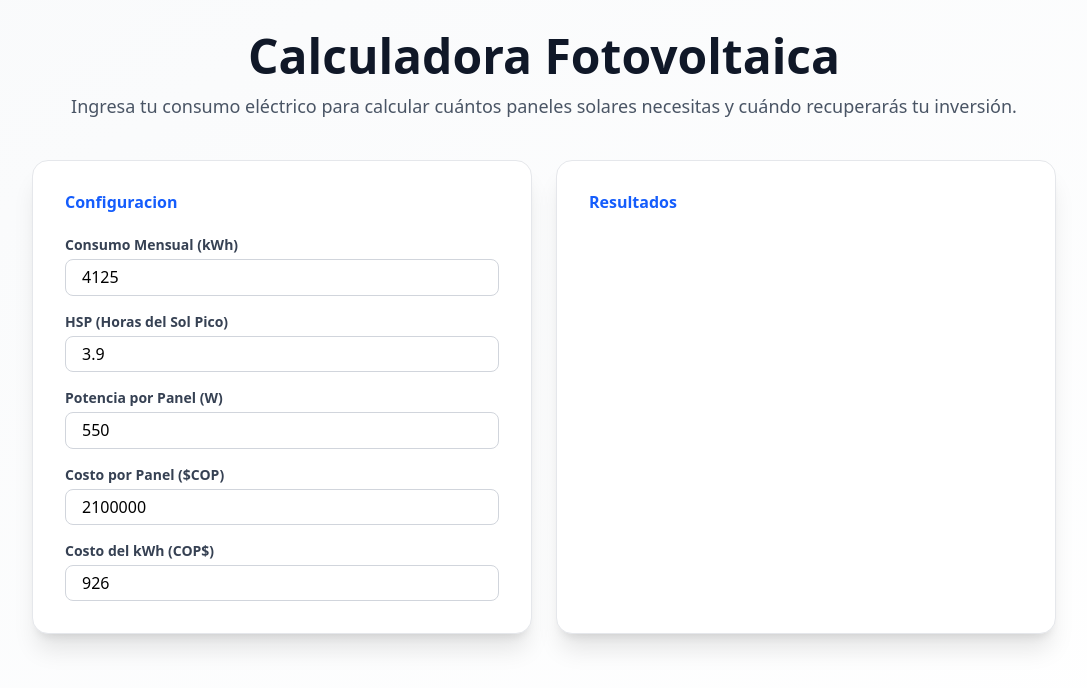
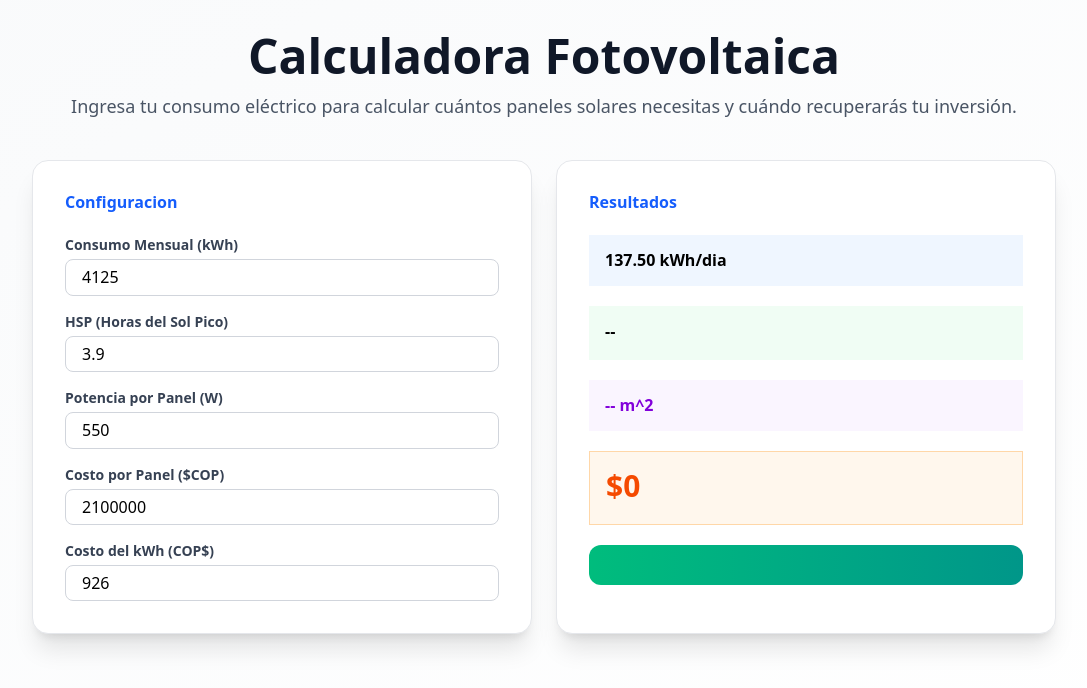
Before and after one commit to CamiloParraS/Calculadora_FotoVoltaica-STACTIC, a plain HTML site: page index.html in a window 1280 px wide. Shown: the whole page, without its empty margins (96-1183 px from the left). Drawn offline with nearby package versions, Linux system fonts and the light colour scheme.

Commit message:
now can calculate one thing and display it ⚆_⚆

```diff
--- a/app.js
+++ b/app.js
@@ -0,0 +1,36 @@
+const inputs = {
+  consumoMensual: document.getElementById("consumoMensual"),
+  hsp: document.getElementById("hsp"),
+  wattPanel: document.getElementById("wattPanel"),
+  costoPorPanel: document.getElementById("costoPorPanel"),
+  costoKwh: document.getElementById("costoKwh"),
+};
+
+const outputs = {
+  consumoDiario: document.getElementById("consumoDiario"),
+  paneles: document.getElementById("paneles"),
+  potenciaTotal: document.getElementById("potenciaTotal"),
+  areaTotal: document.getElementById("areaTotal"),
+  costoTotal: document.getElementById("costoTotal"),
+  costoDetalle: document.getElementById("costoDetalle"),
+};
+
+function calcular() {
+  const d = {
+    consumoMensual: parseFloat(inputs.consumoMensual.value) || 0,
+    hsp: parseFloat(inputs.hsp.value) || 0,
+    wattPanel: parseFloat(inputs.wattPanel.value) || 0,
+    costoPorPanel: parseFloat(inputs.costoPorPanel.value) || 0,
+    costoKwh: parseFloat(inputs.costoKwh.value) || 0,
+  };
+
+  const consumoDiario = d.consumoMensual / 30;
+  const potenciaRequerida = consumoDiario / d.hsp;
+
+  outputs.consumoDiario.textContent = consumoDiario.toFixed(2) + " kWh/dia";
+
+}
+
+Object.values(inputs).forEach((i) => i.addEventListener("input", calcular));
+
+calcular();
--- a/index.html
+++ b/index.html
@@ -114,6 +114,58 @@
                     <h2 class="text-2x1 font-bold text-blue-600 mb-6">
                         Resultados
                     </h2>
+                    <div class="space-y-5">
+                        <!-- Consumo Diario -->
+                        <div class="bg-blue-50 p-4 rounded-x1">
+                            <p
+                                id="consumoDiario"
+                                class="text-2x1 font-bold text-primary"
+                            >
+                                -- kWh/dia
+                            </p>
+                        </div>
+                        <!-- Paneles -->
+                        <div class="bg-green-50 p-4 rounded-x1">
+                            <p
+                                id="paneles"
+                                class="text-3x1 font-bold text-success"
+                            >
+                                --
+                            </p>
+                            <p
+                                id="potenciaTotal"
+                                class="text-sm text-gray-600 mt-1"
+                            ></p>
+                        </div>
+                        <!-- Area -->
+                        <div class="bg-purple-50 p-4 rounded-x1">
+                            <p
+                                id="areaTotal"
+                                class="text-2x1 font-bold text-purple-700"
+                            >
+                                -- m^2
+                            </p>
+                        </div>
+                        <!-- Costo Total -->
+                        <div
+                            class="bg-orange-50 p-4 rounded-x1 border border-orange-200"
+                        >
+                            <p
+                                id="costoTotal"
+                                class="text-3xl font-bold text-orange-600"
+                            >
+                                $0
+                            </p>
+                            <p
+                                id="costoDetalle"
+                                class="text-sm text-gray-600 mt-1"
+                            ></p>
+                        </div>
+                        <div
+                            class="bg-gradient-to-r from-emerald-500 to-teal-600 p-5 rounded-xl text-white"
+                        ></div>
+                        <!-- Ahorro y ROI-->
+                    </div>
                 </div>
             </div>
         </div>
```
